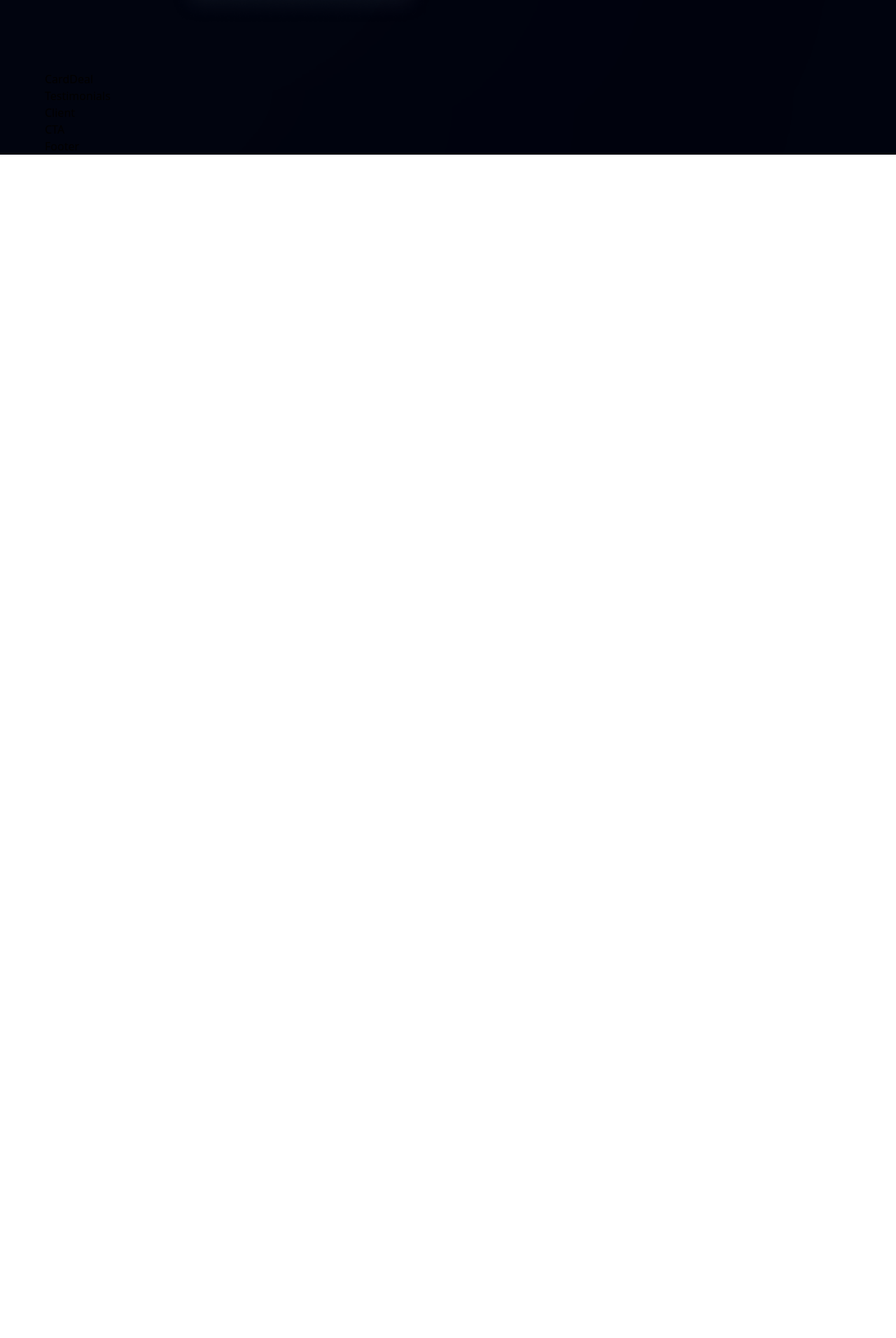
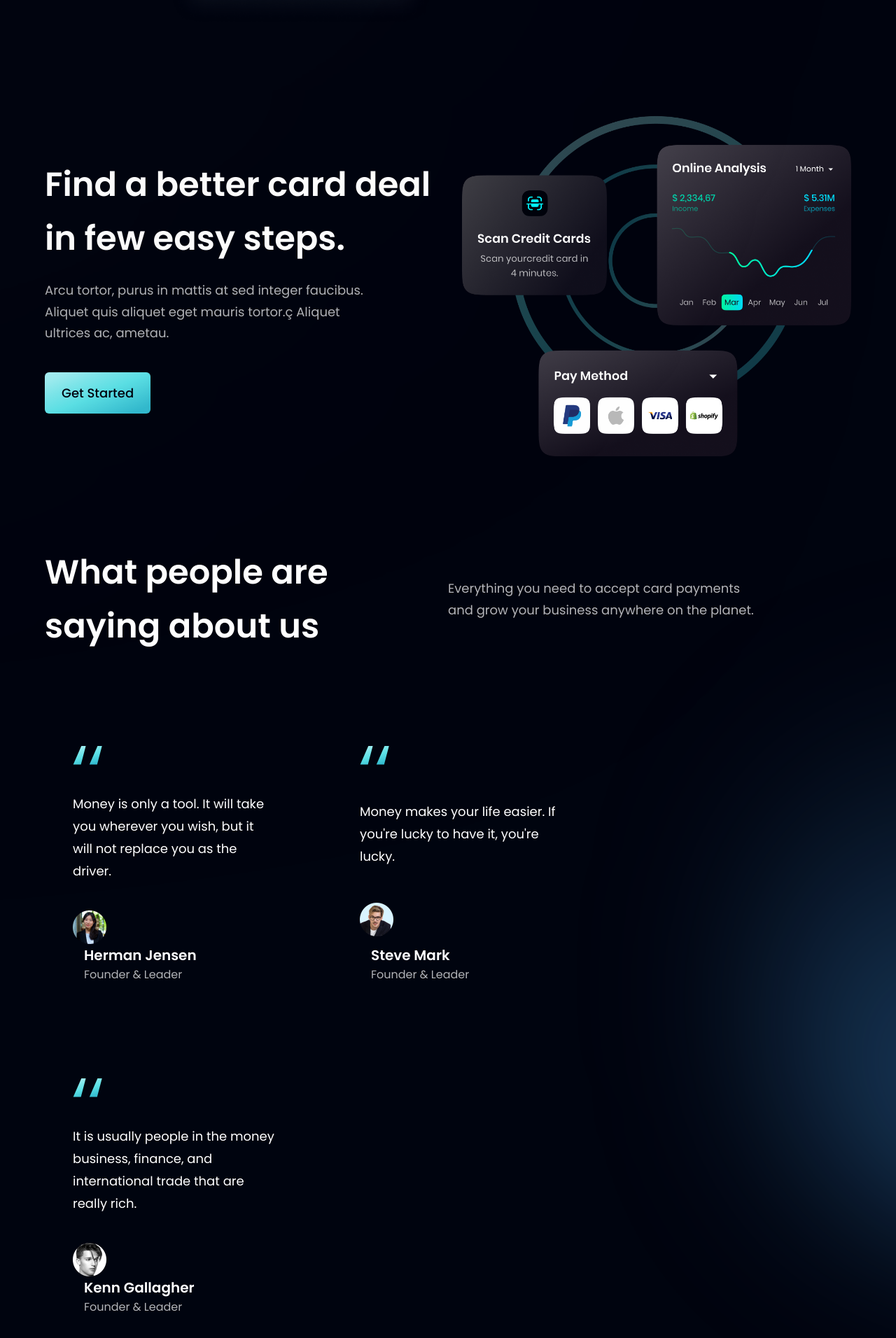
Before and after one commit to YitayalT/recipe-website, a React (Vite) app: page / in a window 1280 px wide. Shown: the part 2088-4000 px from the top of the page at 70% size. Before the commit the page ends 2309 px from the top, so only its background shows below. Built offline with nearby package versions, Linux system fonts and the light colour scheme.

Commit message:
Finishing Testimonials, Feedback, Carddeal and Client sections

```diff
--- a/src/Components/CardDeal.jsx
+++ b/src/Components/CardDeal.jsx
@@ -1,9 +1,18 @@
-import React from 'react'
+import {card} from '../assets'
+import styles, {layout} from '../style'
+import Button from './Button'
+const CardDeal = () => (
+  <section className={layout.section}>
+     <div className={layout.sectionInfo}>
+    <h2 className={styles.heading2}>Find a better card deal <br className='sm:block hidden'/> in few easy steps.</h2>
+    <p className={`${styles.paragraph} max-w-[470px] mt-5`}>Arcu tortor, purus in mattis at sed integer faucibus. Aliquet quis aliquet eget mauris tortor.ç Aliquet ultrices ac, ametau.</p>
+    <Button  styles='mt-10'/>
+     </div>
+     <div className={layout.sectionImg}>
+      <img src={card} alt="card" className='w-[100%] h-[100%]' />
+     </div>
+  </section>
+)
 
-const CardDeal = () => {
-  return (
-    <div>CardDeal</div>
-  )
-}
 
 export default CardDeal
--- a/src/Components/Client.jsx
+++ b/src/Components/Client.jsx
@@ -1,9 +1,16 @@
-import React from 'react'
+import { clients } from "../constants"
+import styles from "../style"
 
-const Client = () => {
-  return (
-    <div>Client</div>
-  )
-}
+const Client = () =>(
+  <section className={`${styles.flexCenter} my-4`}>
+    <div className={`${styles.flexCenter} flex-wrap w-full`}>
+      {clients.map((client) => (
+        <div key={client.id} className={`flex-1 ${styles.flexCenter} sm:min-w-[192px] min-w-[120px]`}>
+          <img src={client.logo} alt="client" className="sm:w-[192px] w-[100px] object-contain hover:bg-white rounded-lg p-3" />
+        </div>
+      ))}
+    </div>
+  </section>
+)
 
 export default Client
--- a/src/Components/FeedbackCard.jsx
+++ b/src/Components/FeedbackCard.jsx
@@ -1,9 +1,18 @@
-import React from 'react'
+import { quotes } from "../assets"
 
-const FeedbackCard = () => {
-  return (
-    <div>FeedbackCard</div>
-  )
-}
+const FeedbackCard = ({content, name, title, img}) => (
+  <div className='flex justify-between flex-col px-10 py-12 rounded-[20px] max-w-[370px] md:mr-10 sm:mr-5 mr-0 my-5 feedback-card'>
+  <img src={quotes} alt="quotes"  className="w-[42px] h-[27px]"/>
+  <p className="font-poppins font-normal text-[18px] leading-[32px] text-white my-10">{content}</p>
+  <div className="flex flex-row">
+   <img src={img} alt={name} className="w-[48px] h-[48px]" />
+  </div>
+  <div className="flex flex-col ml-4">
+    <h4 className="font-poppins font-semibold text-[20px] leading-[32px] text-white">{name}</h4>
+    <p className="font-poppins font-normal text-[16px] leading-[24px] text-dimWhite">{title}</p>
+  </div>
+  </div>
+)
+
 
 export default FeedbackCard
--- a/src/Components/Testimonials.jsx
+++ b/src/Components/Testimonials.jsx
@@ -1,9 +1,23 @@
-import React from 'react'
+import { card } from "../assets"
+import { feedback } from "../constants"
+import styles from "../style"
+import FeedbackCard from "./FeedbackCard"
+const Testimonials = () => (
+  <section id="clients" className={`${styles.paddingY} ${styles.flexCenter} flex-col relative`}>
+   <div className="absolute z-[0] w-[60%] h-[60%] -right-[50%] rounded-full blue__gradient"/>
+   <div className="w-full flex justify-between items-center md:flex-row flex-col sm:mb-16 mb-6 relative z-[1] ">
+   <h1 className={styles.heading2}>What people are <br className="sm:block hidden"/> saying about us</h1>
+     <div className="w-full md:mt-0 mt-6">
+       <p className={`${styles.paragraph} text-left max-w-[450px]`}>Everything you need to accept card payments and grow your business anywhere on the planet.</p>
+     </div>
+   </div>
+   <div className="flex flex-wrap sm:justify-start justify-center w-full feedback-container relative z-[1]">
+    {feedback.map((card) =>(
+      <FeedbackCard key={card.id} {...card}/>
+    ))}
 
-const Testimonials = () => {
-  return (
-    <div>Testimonials</div>
-  )
-}
+   </div>
+  </section>
+)
 
 export default Testimonials
```
